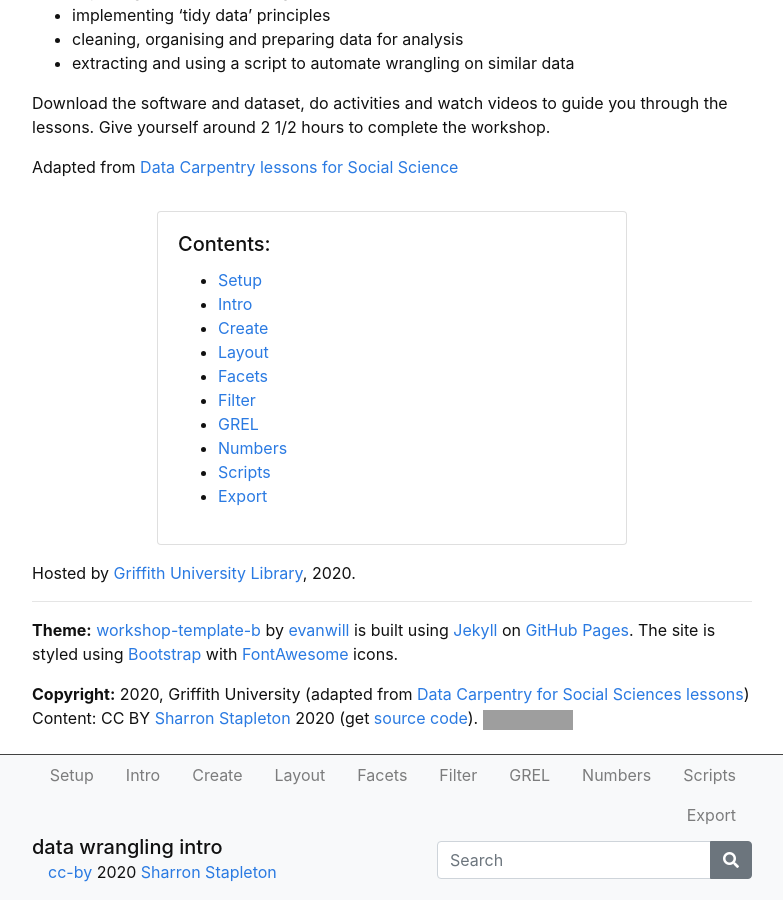
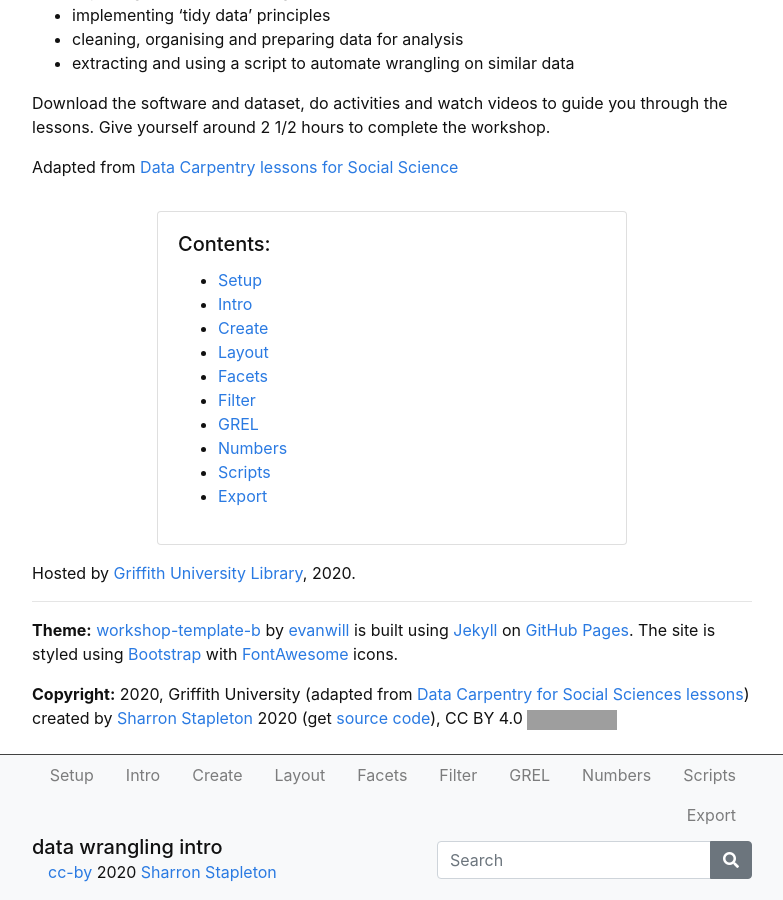
Before and after one commit to GULibrarySandbox/intro-data-wrangle, a Jekyll site: the page built from index.md, in a window 1280 px wide and 900 px high, scrolled down 625 px. Shown: the whole window, without its empty margins (248-1031 px from the left). Built offline with Jekyll 4.4.1, drawn with Linux system fonts in a browser that asks for light colours; grey boxes are pictures that could not be loaded.

Commit message:
Update credits.html

```diff
--- a/_includes/credits.html
+++ b/_includes/credits.html
@@ -1,2 +1,2 @@
 <p><strong>Theme:</strong> <a href="https://github.com/evanwill/workshop-template-b" target="_blank" rel="noopener">workshop-template-b</a> by <a href="https://github.com/evanwill/" target="_blank" rel="noopener">evanwill</a> is built using <a href="https://jekyllrb.com/" target="_blank" rel="noopener">Jekyll</a> on <a href="https://pages.github.com/" target="_blank" rel="noopener">GitHub Pages</a>. The site is styled using <a href="https://getbootstrap.com/" target="_blank" rel="noopener">Bootstrap</a> with <a href="https://fontawesome.com/" target="_blank" rel="noopener">FontAwesome</a> icons.</p>
-<p><strong>Copyright:</strong> 2020, Griffith University (adapted from <a href="https://datacarpentry.org/lessons/#social-science-curriculum" target="_blank" rel="noopener">Data Carpentry for Social Sciences lessons</a>) Content: CC BY <a href="https://github.com/{{ site.github_username }}">{{ site.author }}</a> {{ site.pub_year}} (get <a href="{{ site.repo }}" target="_blank" rel="noopener">source code</a>). <a href="http://creativecommons.org/licenses/by/4.0/" rel="license"><img src="https://i.creativecommons.org/l/by/4.0/88x31.png" alt="Creative Commons License" /></a></p>
+<p><strong>Copyright:</strong> 2020, Griffith University (adapted from <a href="https://datacarpentry.org/lessons/#social-science-curriculum" target="_blank" rel="noopener">Data Carpentry for Social Sciences lessons</a>) created by <a href="https://github.com/{{ site.github_username }}">{{ site.author }}</a> {{ site.pub_year}} (get <a href="{{ site.repo }}" target="_blank" rel="noopener">source code</a>), CC BY 4.0 <a href="http://creativecommons.org/licenses/by/4.0/" rel="license"><img src="https://i.creativecommons.org/l/by/4.0/88x31.png" alt="Creative Commons License" /></a></p>
```
